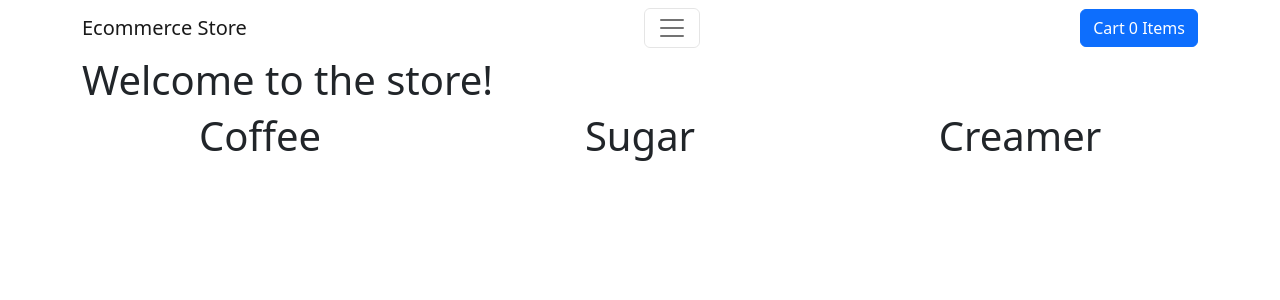
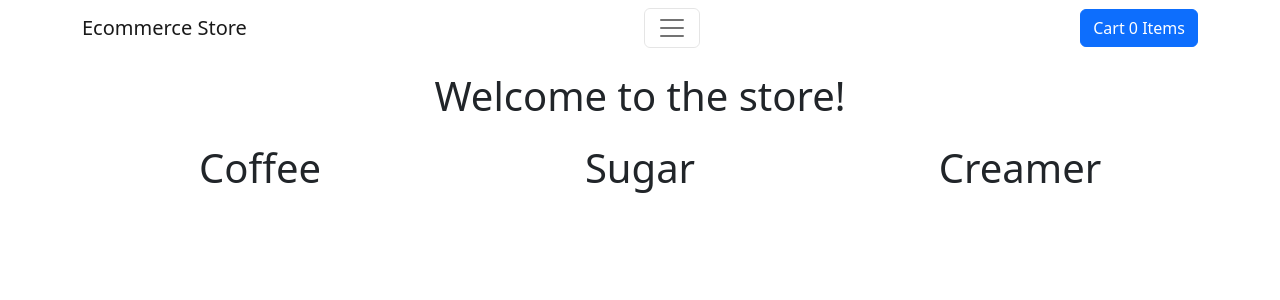
Before and after one commit to EEdouard28/reactshoppingcart, a React (Create React App) app: page / in a window 1280 px wide. Shown: the top 300 px of the page. Built offline with nearby package versions, Linux system fonts and the light colour scheme.

Commit message:
productcard component created

```diff
--- /dev/null
+++ b/src/components/ProductCard.js
@@ -0,0 +1,2 @@
+function ProductCard() {}
+export default ProductCard;
--- a/src/pages/Store.js
+++ b/src/pages/Store.js
@@ -4,7 +4,9 @@
 function Store() {
   return (
     <>
-      <h1>Welcome to the store!</h1>
+      <h1 align="center" className="p-3">
+        Welcome to the store!
+      </h1>
       <Row xs={1} md={3} className="g-4">
         {productsArray.map((product, idx) => (
           <Col align="center" key={idx}>
```
